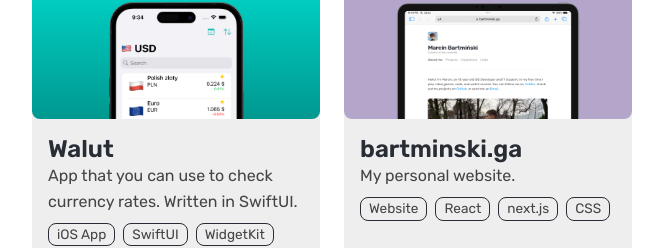
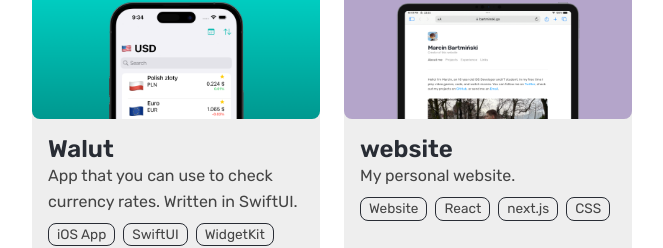
Before and after one commit to mbdjj/website, a Next.js app: page /projects in a window 1280 px wide. Shown: the part 386-634 px from the top of the page, without its empty margins (308-971 px from the left). Built offline with nearby package versions, Linux system fonts and the light colour scheme.

Commit message:
:bug: Update website URL in projects

```diff
--- a/pages/projects.js
+++ b/pages/projects.js
@@ -24,10 +24,10 @@ export default function Projects() {
       imgAlt: "Walut app promo image",
     },
     {
-      name: "bartminski.ga",
+      name: "website",
       description: "My personal website.",
       tags: ["Website", "React", "next.js", "CSS"],
-      link: "https://github.com/mbdjj/bartminski.ga",
+      link: "https://github.com/mbdjj/website",
       img: websiteImg,
       imgAlt: "My personal website promo image",
     },
```
